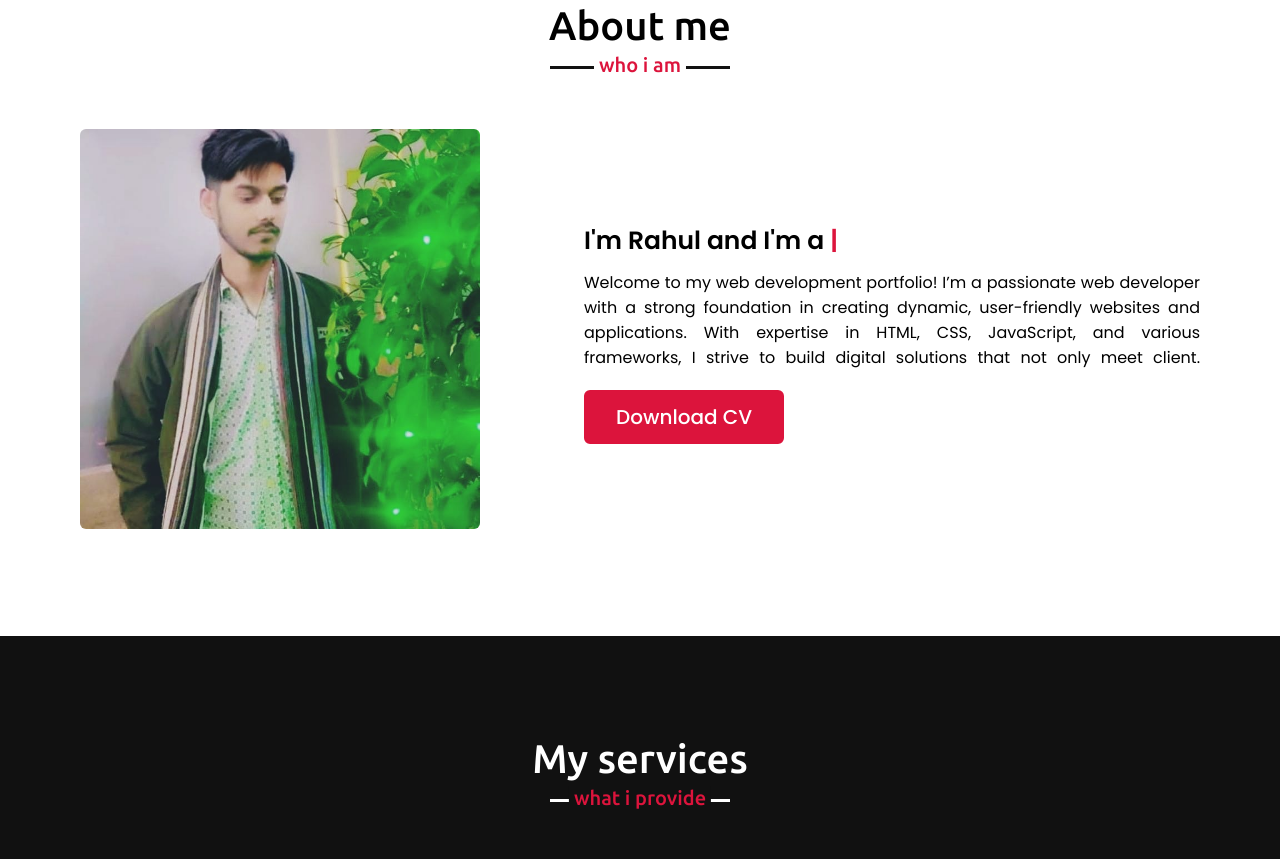
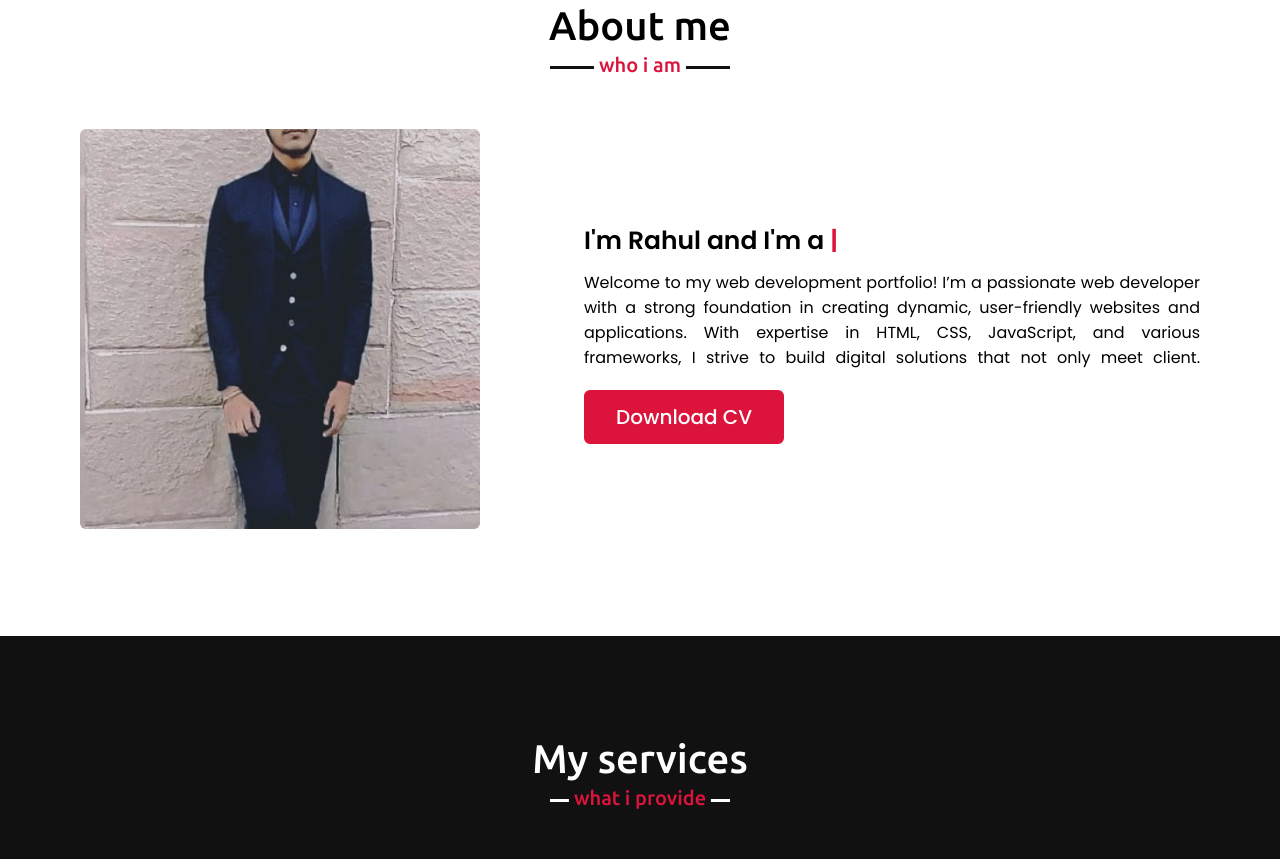
Before and after one commit to rahul20webdev/my-portfolio, a plain HTML site: page index.html in a window 1280 px wide. Shown: the part 897-1756 px from the top of the page. Drawn offline with nearby package versions, Linux system fonts and the light colour scheme.

Commit message:
Update index.html

```diff
--- a/index.html
+++ b/index.html
@@ -64,7 +64,7 @@
             <h2 class="title">About me</h2>
             <div class="about-content">
                 <div class="column left">
-                    <img src="rk1.jpeg" alt="">
+                    <img src="rk.jpeg" alt="">
                 </div>
                 <div class="column right">
                     <div class="text">I'm Rahul  and I'm a <span class="typing-2"></span></div>
```
